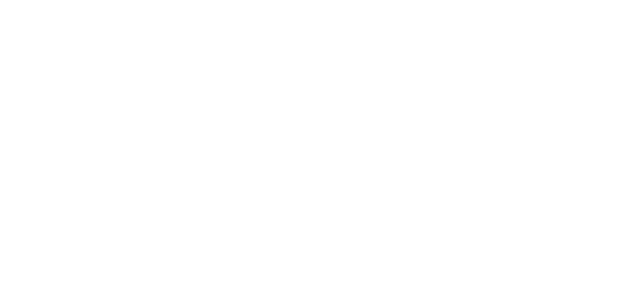
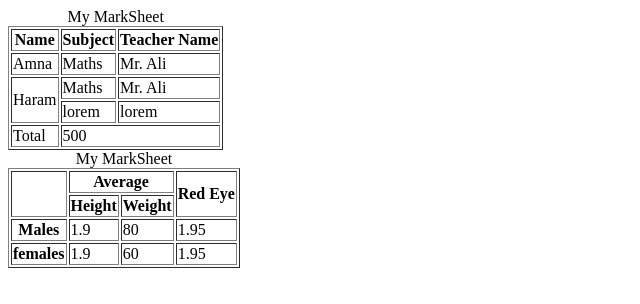
Before and after one commit to Hareem-Gohar/Frontend-Classes, a plain HTML site: page HTML/Class-4/index.html in a window 1280 px wide. Shown: the whole page, without its empty margins (0-640 px from the left). Drawn offline with Linux system fonts and the light colour scheme.

Commit message:
HTML-Class-4

```diff
--- a/HTML/Class-4/index.html
+++ b/HTML/Class-4/index.html
@@ -0,0 +1,71 @@
+<!DOCTYPE html>
+<html lang="en">
+  <head>
+    <meta charset="UTF-8" />
+    <meta name="viewport" content="width=device-width, initial-scale=1.0" />
+    <title>Tables in HTML</title>
+  </head>
+  <body>
+    <table border="">
+      <caption>
+            My MarkSheet
+      </caption>
+      <thead>
+        <tr>
+          <th>Name</th>
+          <th>Subject</th>
+          <th>Teacher Name</th>
+        </tr>
+      </thead>
+      <tbody>
+        <tr>
+          <td>Amna</td>
+          <td>Maths</td>
+          <td>Mr. Ali</td>
+        </tr>
+        <tr>
+          <td rowspan="2">Haram</td>
+          <td>Maths</td>
+          <td>Mr. Ali</td>
+        </tr>
+        <tr>
+            <td>lorem</td>
+            <td>lorem</td>
+        </tr>
+      </tbody>
+      <tfoot>
+        <tr>
+          <td>Total</td>
+          <td colspan="2">500</td>
+        </tr>
+      </tfoot>
+    </table>
+
+
+    <!-- Example -->
+     <table border="">
+      <caption>My MarkSheet</caption>
+      <tr>
+            <th rowspan="2"></th>
+            <th colspan="2">Average</th>
+            <th rowspan="2">Red Eye</th>
+      </tr>
+      <tr>
+            <th>Height</th>
+            <th>Weight</th>
+      </tr>
+      <tr>
+            <th>Males</th>
+            <td>1.9</td>
+            <td>80</td>
+            <td>1.95</td>
+      </tr>
+      <tr>
+            <th>females</th>
+            <td>1.9</td>
+            <td>60</td>
+            <td>1.95</td>
+      </tr>
+     </table>
+  </body>
+</html>
```
Also changed, not shown: HTML/Class-3/index.html (+5 -1 lines).
